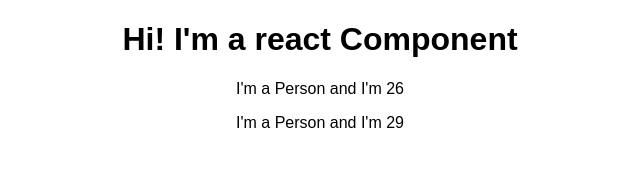
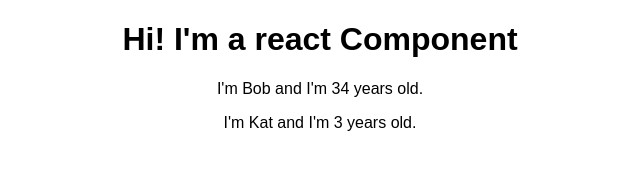
Before and after one commit to SanazME/ReactMiniProjects, a React (Create React App) app in the folder react-complete-guide/: page / in a window 1280 px wide. Shown: the top 182 px of the page, without its empty margins (320-960 px from the left). Built offline with nearby package versions, Linux system fonts and the light colour scheme.

Commit message:
second pass - dynamic content

```diff
--- a/react-complete-guide/src/App.js
+++ b/react-complete-guide/src/App.js
@@ -7,8 +7,8 @@ class App extends Component {
     return (
       <div className="App">
         <h1>Hi! I'm a react Component</h1>
-        <Person />
-        <Person />
+        <Person name="Bob" age="34" />
+        <Person name="Kat" age="3">My hobbies: racing</Person>
       </div>
     );
   }
--- a/react-complete-guide/src/Person/Person.js
+++ b/react-complete-guide/src/Person/Person.js
@@ -1,7 +1,7 @@
 import React from 'react'
 
-const person = () => {
-    return <p>I'm a Person and I'm {Math.floor(Math.random() * 30)}</p>
+const person = (props) => {
+    return <p>I'm {props.name} and I'm {props.age} years old.</p>
 }
 
 export default person;
```
